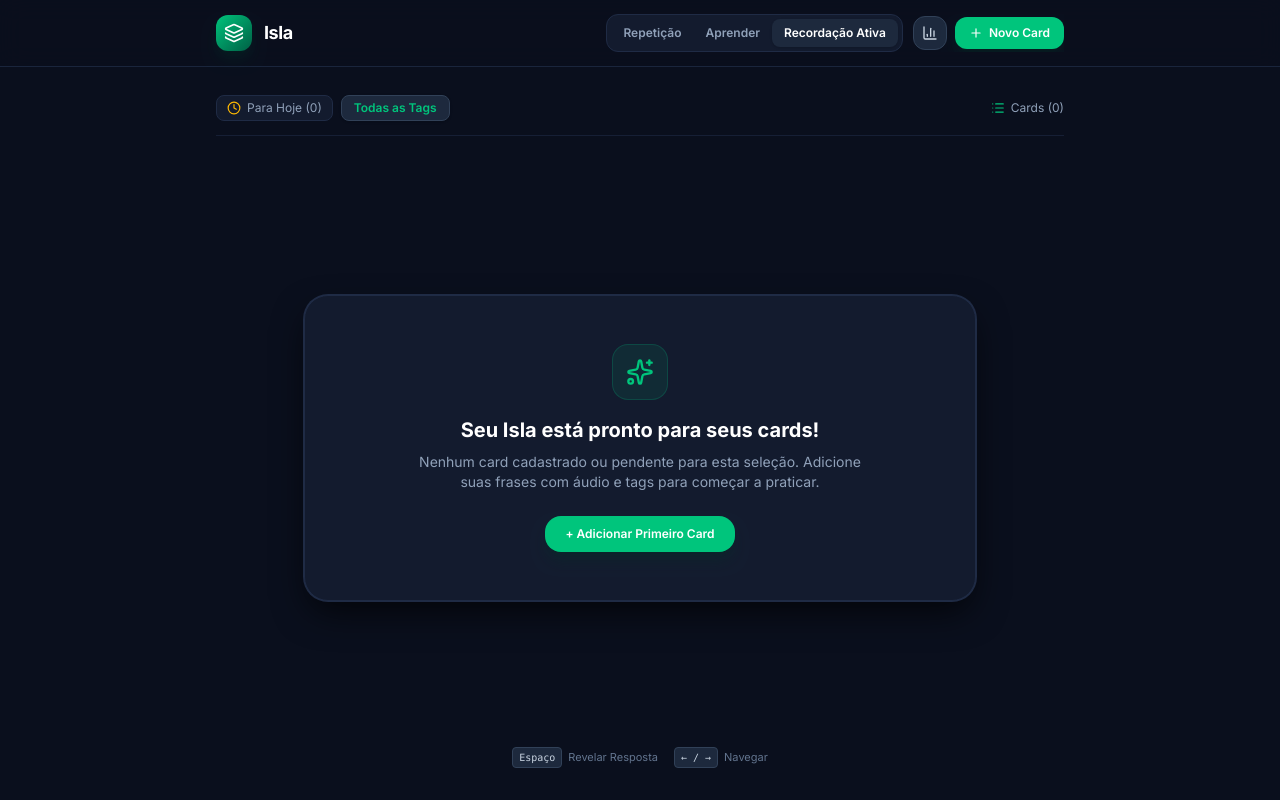
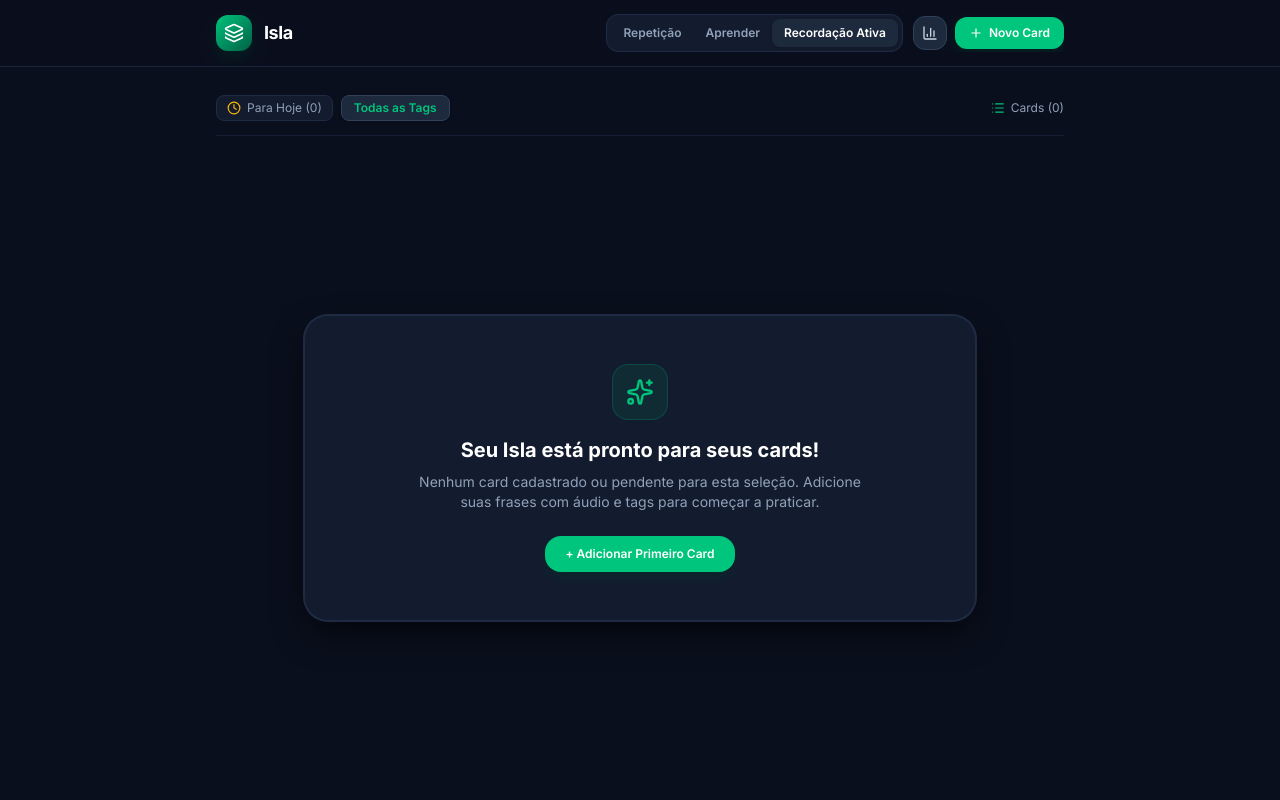
Before and after one commit to diogopereiraasp/Isla, a React (Vite) app: page / in a window 1280 px wide. Built offline with nearby package versions, Linux system fonts and the light colour scheme.

Commit message:
fix(ui): hide keyboard shortcuts helper when no cards exist

```diff
--- a/src/App.jsx
+++ b/src/App.jsx
@@ -191,7 +191,8 @@ export default function App() {
             />
           )}
 
-          {/* Keyboard Helpers */}
+          {/* Keyboard Helpers (only when cards exist) */}
+          {currentPhrase && (
             <div className="mt-5 flex items-center justify-center flex-wrap gap-4 text-[11px] text-slate-500">
               <span className="flex items-center gap-1.5">
                 <kbd className="px-1.5 py-0.5 bg-slate-800 border border-slate-700 rounded text-[10px] text-slate-300 font-mono">Espaço</kbd>
@@ -204,10 +205,11 @@ export default function App() {
               {isRevealed && (
                 <span className="hidden sm:flex items-center gap-1.5 text-slate-400">
                   <kbd className="px-1.5 py-0.5 bg-slate-800 border border-slate-700 rounded text-[10px] text-slate-300 font-mono">1-4</kbd>
-                <span>Avaliar SRS</span>
+                  <span>Avaliar Repetição</span>
                 </span>
               )}
             </div>
+          )}
         </div>
 
       </main>
```
Lines whose indentation alone changed are shown as unchanged.
